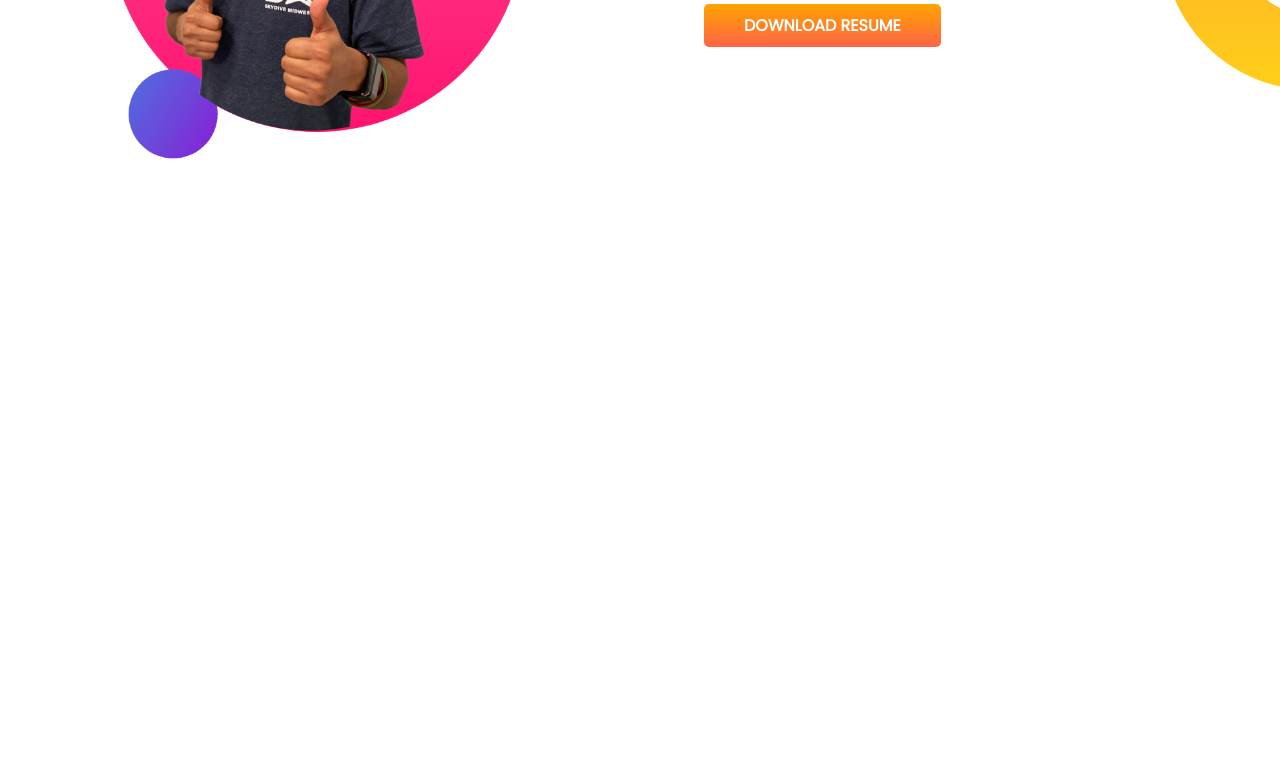
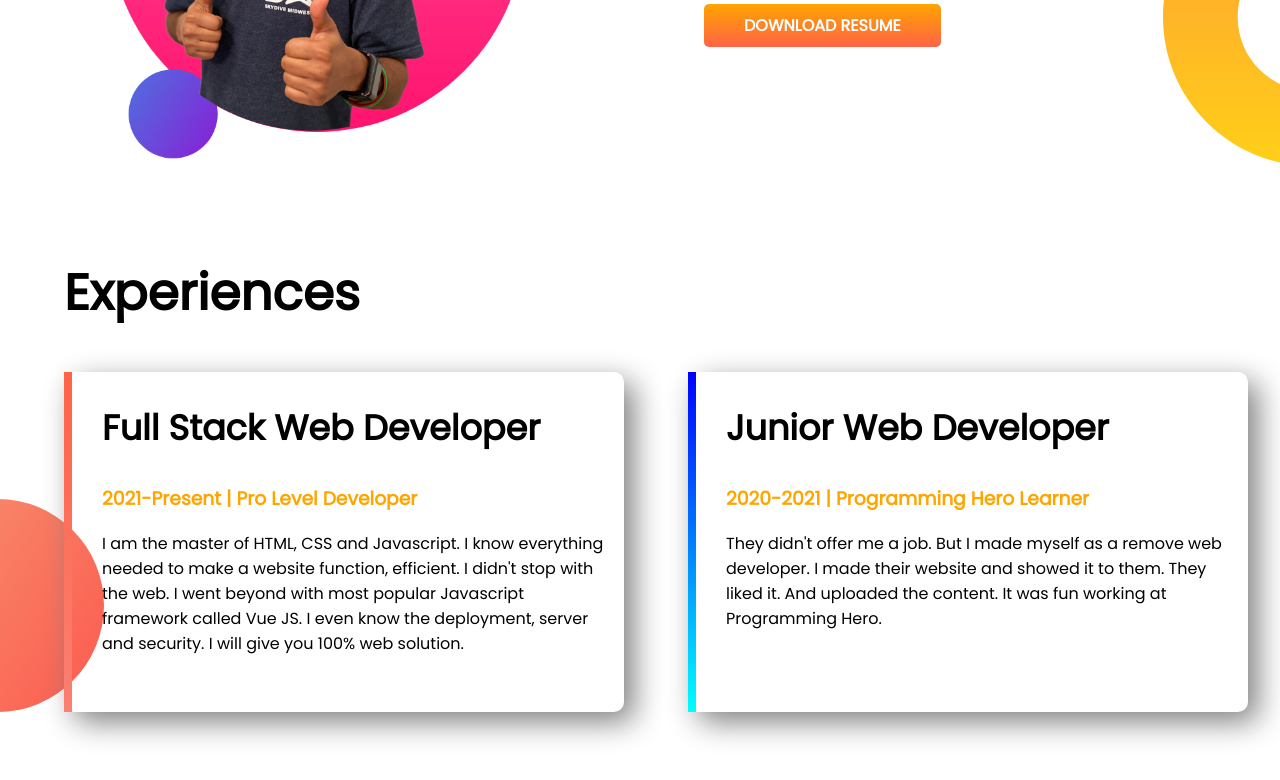
Before and after one commit to masud51435/devoloper-portfolio, a plain HTML site: page index.html in a window 1280 px wide. Shown: the part 912-1692 px from the top of the page. Before the commit the page ends 1168 px from the top, so only its background shows below. Drawn offline with Linux system fonts and the light colour scheme.

Commit message:
new document

```diff
--- a/index.html
+++ b/index.html
@@ -13,7 +13,7 @@
 </head>
 
 <body>
-  <section class="top-banner">
+  <section class="top-banner flexible-container">
     <div class="half-width">
       <h1>Welcome To</h1>
       <h1><span class="orange-color">Sahariyar Mahmud</span> World</h1>
@@ -27,7 +27,7 @@
       <img src="images/my-bg.png" alt="my-bg">
     </div>
   </section>
-  <section class="dream-big">
+  <section class="dream-big flexible-container">
 <div class="half-width">
 <img src="images/jhankar2.png" alt="new image">
 </div>
@@ -38,6 +38,22 @@
 <a class="link-button" target="blank" href="https://masud51435.github.io/devoloper-portfolio/index.html">DOWNLOAD RESUME</a>
 </div>
   </section>
+  <section class="experience">
+  <h1 id="margin">Experiences</h1>
+<div class="flexible-container">
+  <div id="another-color" class="experience-item">
+    <h2>Full Stack Web Developer</h1>
+    <h3 class="orange-color">2021-Present | Pro Level Developer</h3>
+    <p>I am the master of HTML, CSS and Javascript. I know everything needed to make a website function, efficient. I didn't stop with the web. I went beyond with most popular Javascript framework called Vue JS. I even know the deployment, server and security. I will give you 100% web solution.</p>
+  </div>
+  <div id="new-colour" class="experience-item">
+    <h2>Junior Web Developer</h1>
+    <h3 class="orange-color">2020-2021 | Programming Hero Learner</h3>
+    <p>They didn't offer me a job. But I made myself as a remove web developer. I made their website and showed it to them. They liked it. And uploaded the content. It was fun working at Programming Hero.</p>
+  </div>
+</div>
+
+  </section>
 </body>
 
 </html>
--- a/style.css
+++ b/style.css
@@ -5,10 +5,16 @@ body{
 h1{
   font-size: 50px;
 }
+h2{
+  font-size: 35px;
+}
+#margin{
+  margin-left: 5%;
+}
 .orange-color{
   color: orange;
 }
-section{
+.flexible-container{
   display: flex;
   margin-bottom: 90px;
 }
@@ -34,5 +40,30 @@ section{
 .dream-big{
   background-image: url(images/dream-bg.png);
   background-repeat: no-repeat;
-  background-position: right;
+  background-position: right bottom;
 }
+.experience-item{
+  border-radius: 10px;
+  width: 40%;
+  margin-left: 5%;
+  margin-left: 5%;
+  padding-left: 30px;
+  padding-right: 10px;
+  padding-bottom: 40px;
+  box-shadow: 10px 10px 30px gray;
+}
+.experience{
+  background-image: url(images/exp-bg.png);
+  background-repeat: no-repeat;
+  background-position: left bottom;
+}
+#new-colour{
+  border-left: 8px solid;
+  border-image: linear-gradient(blue, cyan);
+  border-image-slice: 1;
+}
+#another-color{
+  border-left: 8px solid;
+  border-image: linear-gradient(tomato, salmon);
+  border-image-slice: 1;
+}
```
